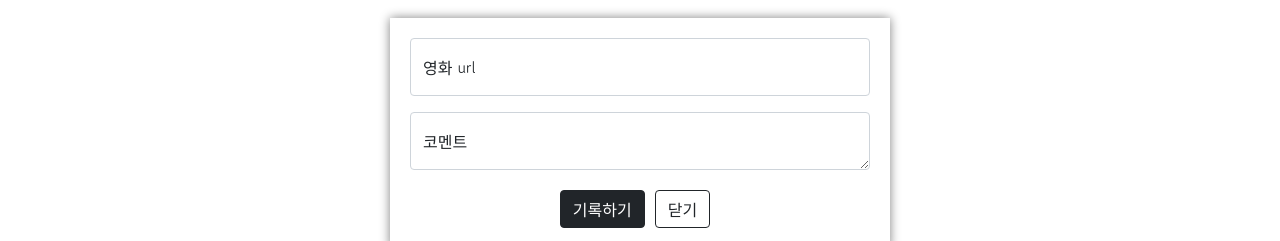
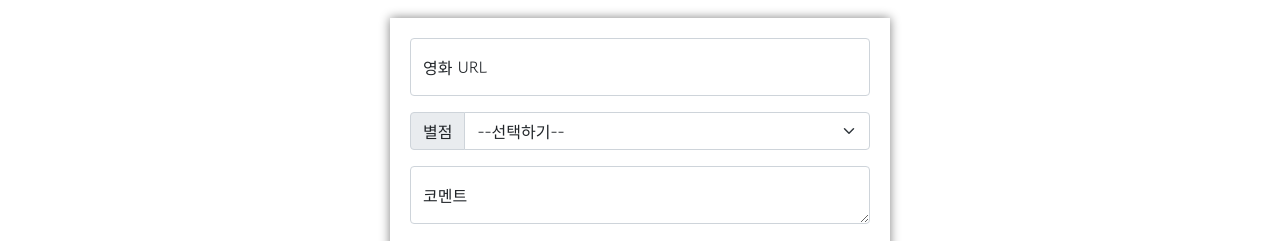
Before and after one commit to treasureholy/mypage, a plain HTML site: page index.html in a window 1280 px wide. Shown: the part 252-493 px from the top of the page. Drawn offline with nearby package versions, Linux system fonts and the light colour scheme.

Commit message:
Update index.html

```diff
--- a/index.html
+++ b/index.html
@@ -113,8 +113,17 @@
     <div class="mypost">
         <div class="form-floating mb-3">
             <input type="email" class="form-control" id="floatingInput" placeholder="name@example.com">
-            <label for="floatingInput">영화 url</label>
+            <label for="floatingInput">영화 URL</label>
         </div>
+        <div class="input-group mb-3">
+            <label class="input-group-text" for="inputGroupSelect01">별점</label>
+            <select class="form-select" id="inputGroupSelect01">
+              <option selected>--선택하기--</option>
+              <option value="1">⭐</option>
+              <option value="2">⭐⭐</option>
+              <option value="3">⭐⭐⭐</option>
+            </select>
+          </div>
         <div class="form-floating">
             <textarea class="form-control" placeholder="Leave a comment here" id="floatingTextarea"></textarea>
             <label for="floatingTextarea">코멘트</label>
```
